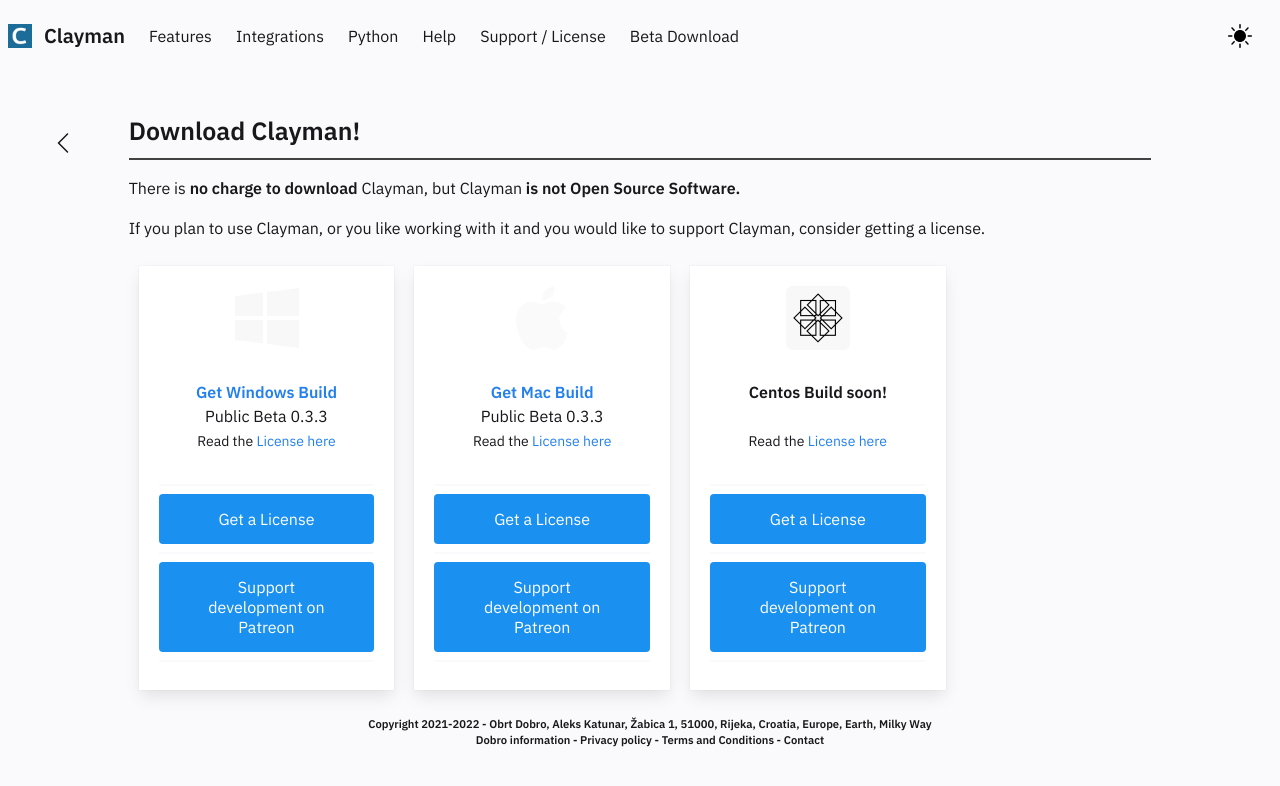
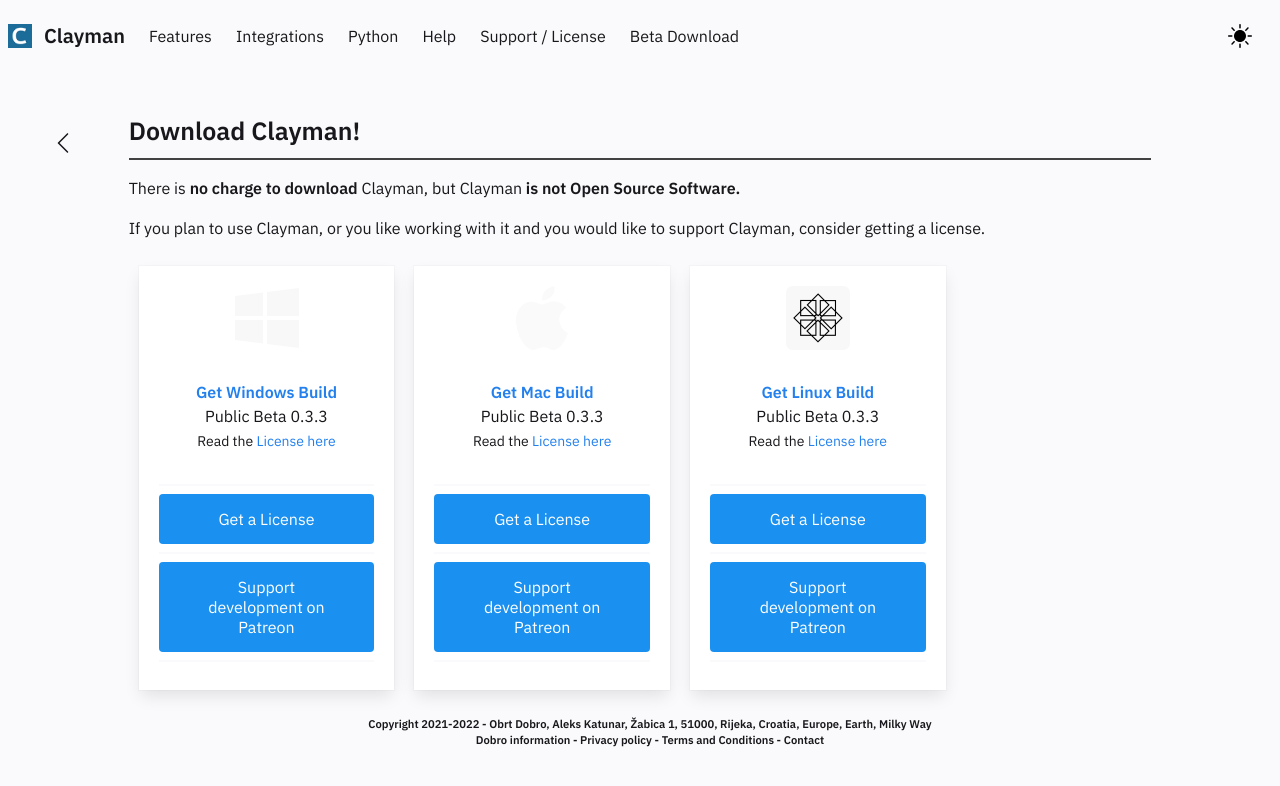
Before and after one commit to ddesmond/ClaymanWeb, a Jekyll site: the page built from _posts/2020-03-01-download.md, in a window 1280 px wide. Shown: the top 786 px of the page. Built offline with Jekyll 4.4.1, drawn with Linux system fonts in a browser that asks for light colours.

Commit message:
Update 2020-03-01-download.md

```diff
--- a/_posts/2020-03-01-download.md
+++ b/_posts/2020-03-01-download.md
@@ -51,7 +51,8 @@
 <img src="/assets/img/centos.png" width="64px" height="64px">
 </div>
 <br>
-        <b>Centos Build soon!</b> <br>
+        <b><a href="https://s3.us-central-1.wasabisys.com/clayman-distribution/beta_public/linux/Clayman.zip">Get Linux Build</a></b> <br>
+        Public Beta 0.3.3
         <br><small>Read the <a href="../support/license"> License here</a> </small>
 <br><br>
 <hr>
```
